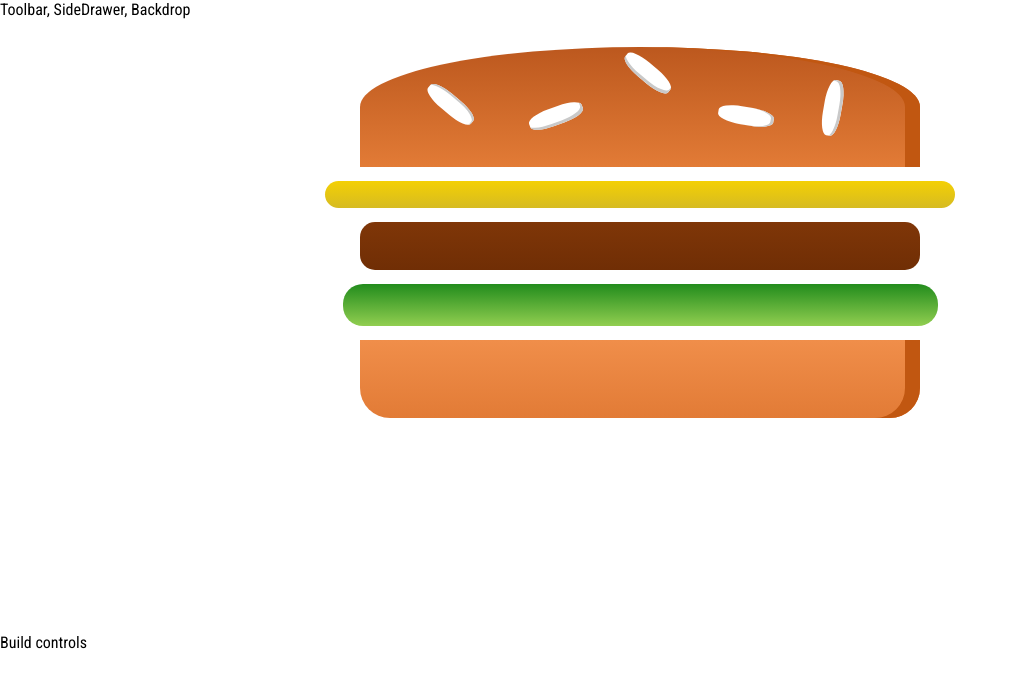
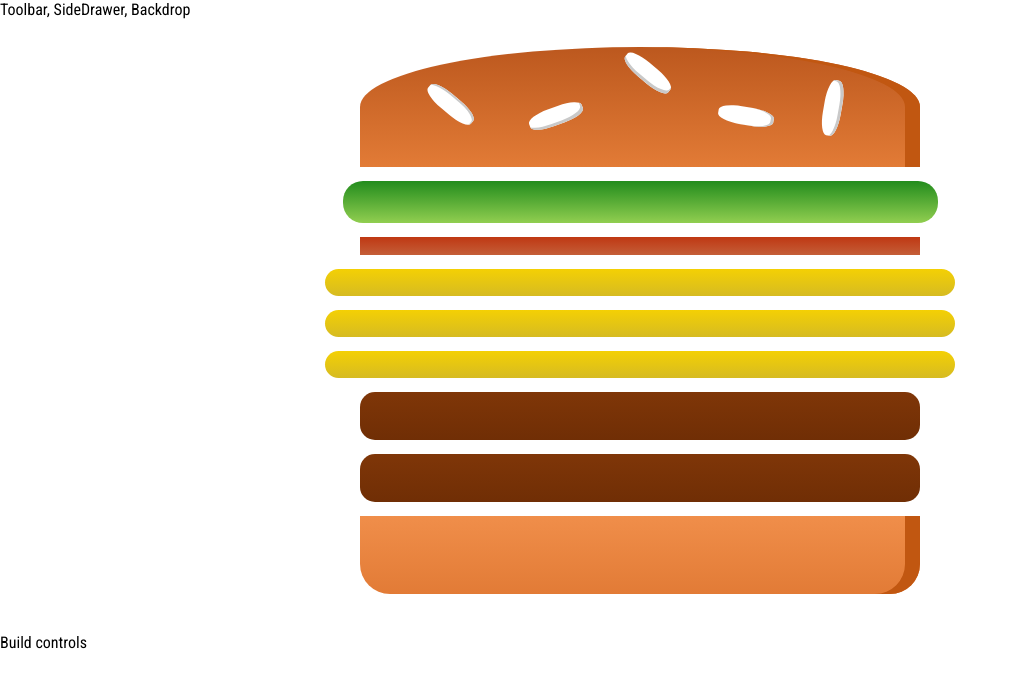
Before and after one commit to fernanitychamp/Burgernow, a React app: page / in a window 1280 px wide. Shown: the top 688 px of the page, without its empty margins (0-1018 px from the left). Built offline with nearby package versions, Linux system fonts and the light colour scheme.

Commit message:
agregado los ingredientes al componente Burger de manera dinamica a través de estados

```diff
--- a/src/components/Burger/Burger.js
+++ b/src/components/Burger/Burger.js
@@ -4,12 +4,16 @@ import Stylesheet from './Burger.css';
 import BurgerIngredient from './BurgerIngredient/BurgerIngredient';
 
 const burger = (props) => {
+    let transformedIngredients = Object.keys(props.ingredients)
+        .map(igKey => {
+            return [...Array(props.ingredients[igKey])].map((_, i) =>
+                <BurgerIngredient key={igKey + i} type={igKey} />)
+        });
+
     return (
         <div className={Stylesheet.Burger}>
         <BurgerIngredient type="bread-top" />
-        <BurgerIngredient type="cheese" />
-        <BurgerIngredient type="meat" />
-        <BurgerIngredient type="salad" />
+        {transformedIngredients}
         <BurgerIngredient type="bread-bottom" />
         </div>
     )
--- a/src/containers/BurgerBuilder/BurgerBuilder.js
+++ b/src/containers/BurgerBuilder/BurgerBuilder.js
@@ -5,10 +5,25 @@ import Burger from '../../components/Burger/Burger';
 
 
 class BurgerBuilder extends Component {
+    constructor(props) {
+        super(props)
+
+        this.state = {
+            ingredients: {
+                salad: 1,
+                bacon: 1,
+                cheese: 3,
+                meat: 2
+            }
+        }
+
+    }
+
+
     render() {
         return (
             <Aux>
-                <Burger />
+                <Burger ingredients={this.state.ingredients} />
                 <div>Build controls</div>
             </Aux>
         )
```
